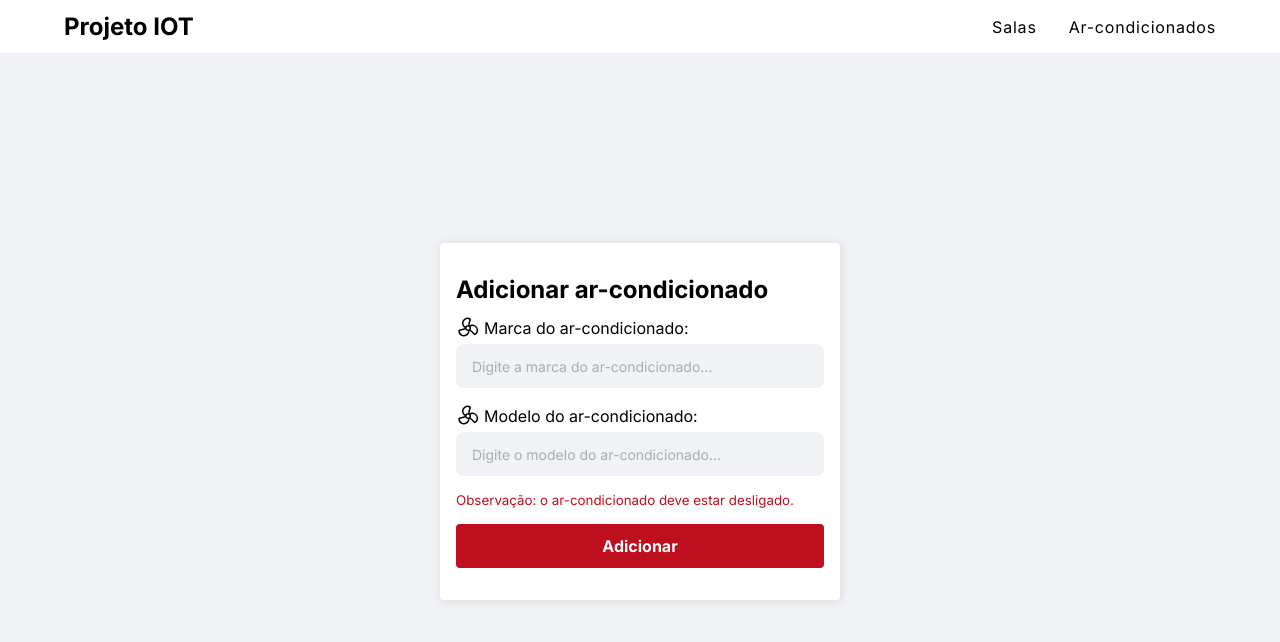
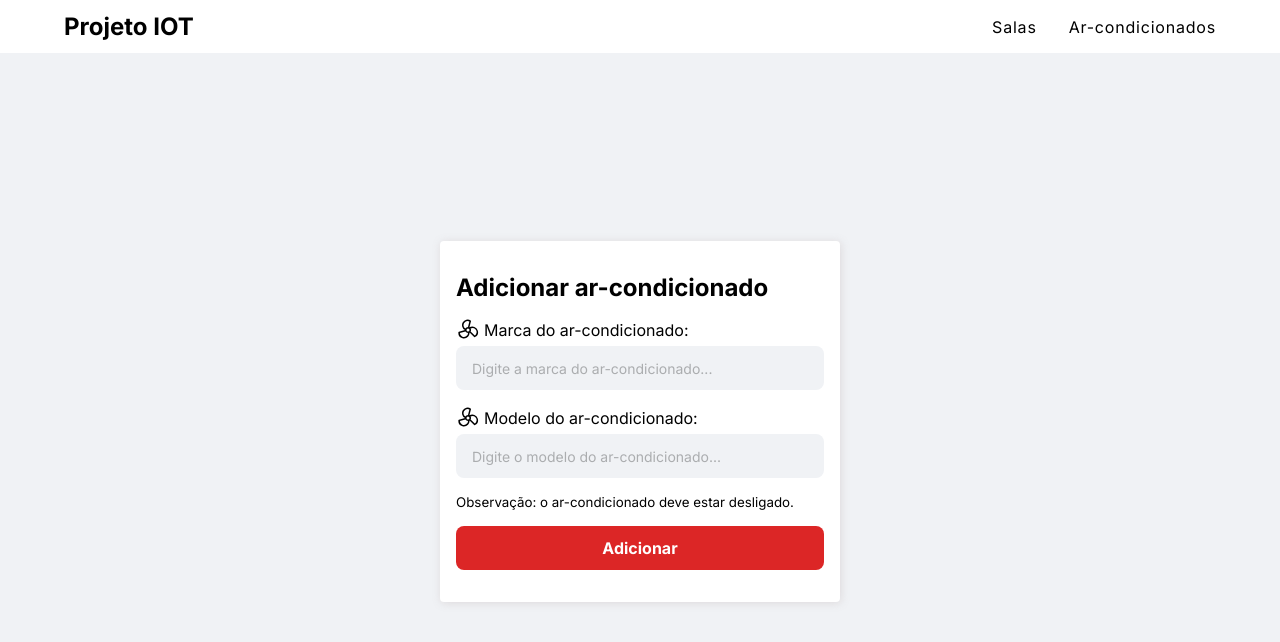
Before and after one commit to ruangustavo/air-conditioning-system-front, a React (Vite) app: page /air-conditioners in a window 1280 px wide. Shown: the top 642 px of the page. Built offline with nearby package versions, Linux system fonts and the light colour scheme.

Commit message:
feat: add input styled components

```diff
--- a/src/components/Form/index.tsx
+++ /dev/null
@@ -1,11 +0,0 @@
-import styles from "./styles.module.css";
-
-import { ReactNode } from "react";
-
-interface FormProps {
-  children: ReactNode;
-}
-
-export function Form({ children }: FormProps) {
-  return <section className={styles.container}>{children}</section>;
-}
--- a/src/components/Form/styles.module.css
+++ /dev/null
@@ -1,75 +0,0 @@
-.container {
-  width: 400px;
-
-  margin: auto;
-
-  background-color: #fff;
-  padding: 32px 16px;
-
-  border-radius: 4px;
-  box-shadow: 1px 1px 8px 0px #a3909040;
-}
-
-.container h2 {
-  margin-bottom: 12px;
-}
-
-.container form {
-  display: flex;
-  flex-direction: column;
-  gap: 16px;
-}
-
-.container input,
-.container select {
-  background-color: #f0f2f5;
-  padding: 12px 16px;
-  border-radius: 8px;
-}
-
-.container input::placeholder,
-.container select::placeholder {
-  color: #abadaf;
-  font-size: 14px;
-}
-
-.container select:disabled,
-input:disabled {
-  cursor: not-allowed;
-}
-
-.container button {
-  text-align: center;
-  font-weight: 700;
-  cursor: pointer;
-  color: #fff;
-  padding: 12px 8px;
-  border-radius: 4px;
-  background-color: #bf0e1d;
-}
-
-.container button:hover:not(:disabled) {
-  background-color: #bb3944;
-  transition: 0.2s;
-}
-
-.container button:disabled {
-  background-color: #a39090;
-  cursor: not-allowed;
-}
-
-.input {
-  display: flex;
-  flex-direction: column;
-  gap: 4px;
-}
-
-.input__label {
-  display: flex;
-  align-items: center;
-  gap: 4px;
-}
-
-.container small {
-  color: #bf0e1d;
-}
--- /dev/null
+++ b/src/components/FormContainer/index.ts
@@ -0,0 +1,14 @@
+import styled from "styled-components";
+
+export const FormContainer = styled.form`
+  display: flex;
+  flex-direction: column;
+  gap: 16px;
+
+  width: 400px;
+  margin: auto;
+  background-color: #fff;
+  padding: 32px 16px;
+  border-radius: 4px;
+  box-shadow: 1px 1px 8px 0px #a3909040;
+`;
--- /dev/null
+++ b/src/components/InputButton/index.ts
@@ -0,0 +1,21 @@
+import styled from "styled-components";
+
+export const InputButton = styled.button`
+  background-color: ${({ theme }) => theme.colors.red};
+  padding: 12px 16px;
+  border-radius: 8px;
+  color: ${({ theme }) => theme.colors.white};
+  font-weight: 700;
+  text-align: center;
+  cursor: pointer;
+
+  &:hover:not(:disabled) {
+    background-color: #bb3944;
+    transition: 0.2s;
+  }
+
+  &:disabled {
+    cursor: not-allowed;
+    background-color: #a39090;
+  }
+`;
--- /dev/null
+++ b/src/components/InputContainer/index.ts
@@ -0,0 +1,7 @@
+import styled from "styled-components";
+
+export const InputContainer = styled.div`
+  display: flex;
+  flex-direction: column;
+  gap: 4px;
+`;
--- /dev/null
+++ b/src/components/InputField/index.ts
@@ -0,0 +1,16 @@
+import styled from "styled-components";
+
+export const InputField = styled.input`
+  background-color: ${({ theme }) => theme.colors.gray};
+  padding: 12px 16px;
+  border-radius: 8px;
+
+  &::placeholder {
+    color: #abadaf;
+    font-size: 14px;
+  }
+
+  &:disabled {
+    cursor: not-allowed;
+  }
+`;
--- /dev/null
+++ b/src/components/InputLabel/index.ts
@@ -0,0 +1,7 @@
+import styled from "styled-components";
+
+export const InputLabel = styled.div`
+  display: flex;
+  align-items: center;
+  gap: 4px;
+`;
--- a/src/pages/AirConditioner/index.tsx
+++ b/src/pages/AirConditioner/index.tsx
@@ -2,10 +2,13 @@ import { Fan } from "@phosphor-icons/react";
 import axios from "axios";
 import { FormEvent } from "react";
 import { useMutation } from "react-query";
-import { Form } from "../../components/Form";
-import styles from "../../components/Form/styles.module.css";
+import { FormContainer } from "../../components/FormContainer";
 import { queryClient } from "../../services/queryClient";
 import { API_AIR_CONDITIONERS } from "../../utils/constants";
+import { InputField } from "../../components/InputField";
+import { InputContainer } from "../../components/InputContainer";
+import { InputLabel } from "../../components/InputLabel";
+import { InputButton } from "../../components/InputButton";
 
 export function AirConditioner() {
   function handleFormSubmit(event: FormEvent<HTMLFormElement>) {
@@ -21,36 +24,34 @@ export function AirConditioner() {
   });
 
   return (
-    <Form>
+    <FormContainer method="POST" onSubmit={handleFormSubmit}>
       <h2>Adicionar ar-condicionado</h2>
-      <form method="POST" onSubmit={handleFormSubmit}>
-        <div className={styles.input}>
-          <div className={styles.input__label}>
+      <InputContainer>
+        <InputLabel>
           <Fan size={24} />
           <label htmlFor="brand">Marca do ar-condicionado:</label>
-          </div>
-          <input
+        </InputLabel>
+        <InputField
           type="text"
           id="brand"
           name="brand"
           placeholder="Digite a marca do ar-condicionado..."
         />
-        </div>
-        <div className={styles.input}>
-          <div className={styles.input__label}>
+      </InputContainer>
+      <InputContainer>
+        <InputLabel>
           <Fan size={24} />
           <label htmlFor="model">Modelo do ar-condicionado:</label>
-          </div>
-          <input
+        </InputLabel>
+        <InputField
           type="text"
           id="model"
           name="model"
           placeholder="Digite o modelo do ar-condicionado..."
         />
-        </div>
+      </InputContainer>
       <small>Observação: o ar-condicionado deve estar desligado.</small>
-        <button type="submit">Adicionar</button>
-      </form>
-    </Form>
+      <InputButton type="submit">Adicionar</InputButton>
+    </FormContainer>
   );
 }
--- a/src/pages/Room/index.tsx
+++ b/src/pages/Room/index.tsx
@@ -1,8 +1,11 @@
 import { House, MapPin } from "@phosphor-icons/react";
 import { FormEvent } from "react";
-import { Form } from "../../components/Form";
-import styles from "../../components/Form/styles.module.css";
+import { FormContainer } from "../../components/FormContainer";
 import axios from "axios";
+import { InputContainer } from "../../components/InputContainer";
+import { InputLabel } from "../../components/InputLabel";
+import { InputField } from "../../components/InputField";
+import { InputButton } from "../../components/InputButton";
 
 export function Room() {
   axios.defaults.baseURL = "http://localhost:3333";
@@ -18,37 +21,35 @@ export function Room() {
   }
 
   return (
-    <Form>
+    <FormContainer method="POST" onSubmit={handleFormSubmit}>
       <h2>Adicionar sala</h2>
-      <form method="POST" onSubmit={handleFormSubmit}>
-        <div className={styles.input}>
-          <div className={styles.input__label}>
+      <InputContainer>
+        <InputLabel>
           <House size={24} />
           <label htmlFor="name">Nome da sala:</label>
-          </div>
-          <input
+        </InputLabel>
+        <InputField
           type="text"
           id="name"
           name="name"
           placeholder="Digite o nome da sala..."
         />
-        </div>
-        <div className={styles.input}>
-          <div className={styles.input__label}>
+      </InputContainer>
+      <InputContainer>
+        <InputLabel>
           <MapPin size={24} />
           <label htmlFor="number">Número da sala:</label>
-          </div>
-          <input
+        </InputLabel>
+        <InputField
           type="number"
           id="number"
           name="number"
           placeholder="Digite o número da sala..."
         />
-        </div>
-        <button type="submit" disabled>
+      </InputContainer>
+      <InputButton type="submit" disabled>
         Adicionar
-        </button>
-      </form>
-    </Form>
+      </InputButton>
+    </FormContainer>
   );
 }
```
Lines whose indentation alone changed are shown as unchanged.
